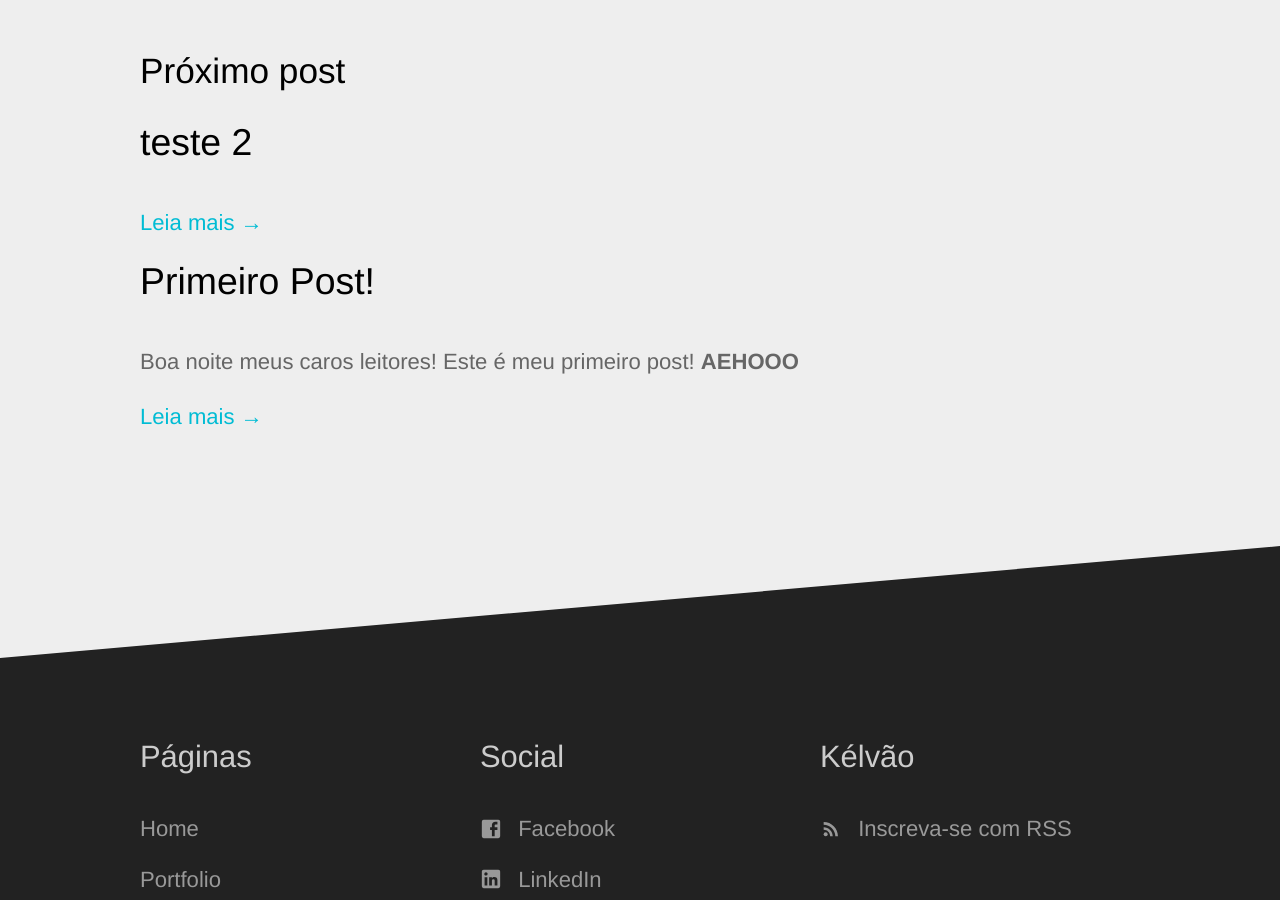
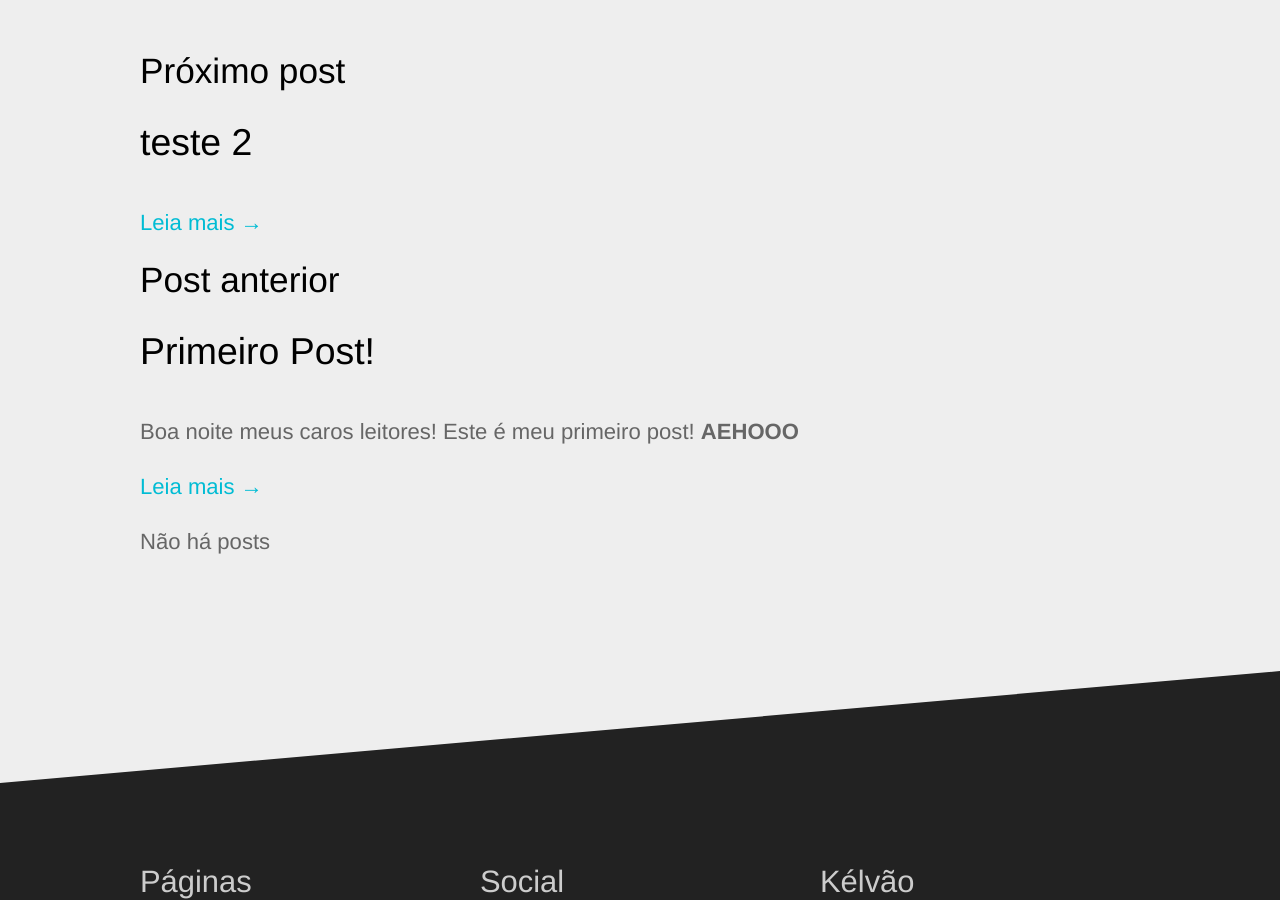
Before and after one commit to Kelvao/kelvao.github.io, a Jekyll site: the page built from _posts/2018-06-28-teste.md, in a window 1280 px wide and 900 px high, scrolled down 1561 px. Built offline with Jekyll 4.4.1, drawn with Linux system fonts in a browser that asks for light colours.

Commit message:
Updated '_layouts/post.html' via CloudCannon

```diff
--- a/_layouts/post.html
+++ b/_layouts/post.html
@@ -38,19 +38,22 @@
 
 <section class="diagonal alternate">
 	<div class="text-container">
+		{% if page.next %}
 		    <h2>Próximo post</h2>
 		    <div class="blog-post">
-	        {% if page.next or page.previous %}
-	            {% if page.next %}
 				{% include post-summary.html post=page.next %}
+		    </div>
 		{% endif %}
 	    {% if page.previous %}
+	        <h2>Post anterior</h2>
+		    <div class="blog-post">
 			    {% include post-summary.html post=page.previous %}
+			</div>
 		{% endif %}
-		    {% else %}
+		{% if !page.next and !page.previous %}
 		    {% include post-empty.html %}
 		{% endif %}
-		</div>
+
 	</div>
 </section>
 
```
Lines whose indentation alone changed are shown as unchanged.
